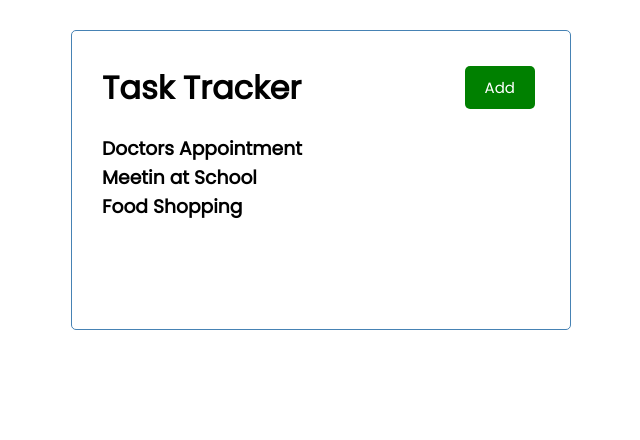
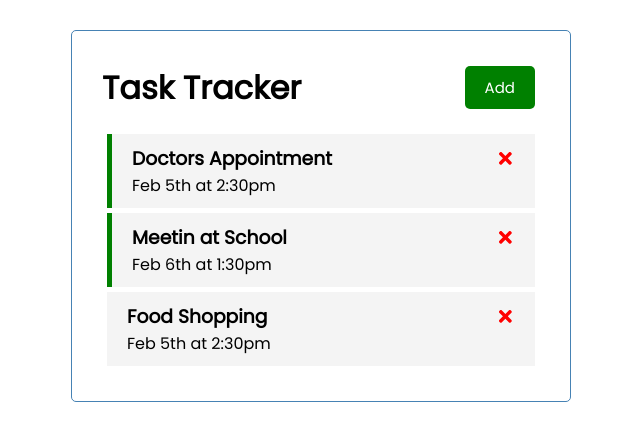
Before and after one commit to jorgegoco/react-task-tracker, a React (Create React App) app: page / in a window 1280 px wide. Shown: the top 440 px of the page, without its empty margins (319-959 px from the left). Built offline with nearby package versions, Linux system fonts and the light colour scheme.

Commit message:
Add Task component

```diff
--- a/package.json
+++ b/package.json
@@ -9,6 +9,7 @@
     "prop-types": "^15.8.1",
     "react": "^18.2.0",
     "react-dom": "^18.2.0",
+    "react-icons": "^4.7.1",
     "react-scripts": "5.0.1",
     "web-vitals": "^2.1.4"
   },
--- a/src/App.js
+++ b/src/App.js
@@ -22,13 +22,22 @@
       day: 'Feb 5th at 2:30pm',
       reminder: false,
     },
+  ]);
 
-  ]);
+  // Delete Task
+  const deleteTask = (id) => {
+    setTasks(tasks.filter((task) => task.id !== id));
+  };
+
+  // Toggle Reminder
+  const toggleReminder = (id) => {
+    setTasks(tasks.map((task) => (task.id === id ? { ...task, reminder: !task.reminder } : task)));
+  };
 
   return (
     <div className="container">
       <Header />
-      <Tasks tasks={tasks} />
+      {tasks.length > 0 ? <Tasks tasks={tasks} onDelete={deleteTask} onToggle={toggleReminder} /> : 'No Tasks To Show'}
     </div>
   );
 }
--- /dev/null
+++ b/src/components/Task.js
@@ -0,0 +1,36 @@
+import PropTypes from 'prop-types';
+import { FaTimes } from 'react-icons/fa';
+
+const Task = ({ task, onDelete, onToggle }) => (
+  <div className={`task ${task.reminder ? 'reminder' : ''}`} onDoubleClick={() => onToggle(task.id)}>
+    <h3>
+      {task.text}
+      {' '}
+      <FaTimes
+        style={{ color: 'red', cursor: 'pointer' }}
+        onClick={() => onDelete(task.id)}
+      />
+    </h3>
+    <p>{task.day}</p>
+
+  </div>
+);
+
+Task.defaultProps = {
+  task: {},
+  onDelete: 'onDelete',
+  onToggle: 'onToggle',
+};
+
+Task.propTypes = {
+  task: PropTypes.objectOf(PropTypes.shape({
+    id: PropTypes.number,
+    text: PropTypes.string,
+    day: PropTypes.string,
+    reminder: PropTypes.bool,
+  })),
+  onDelete: PropTypes.func,
+  onToggle: PropTypes.func,
+};
+
+export default Task;
--- a/src/components/Tasks.js
+++ b/src/components/Tasks.js
@@ -1,18 +1,30 @@
 import PropTypes from 'prop-types';
+import Task from './Task';
 
-const Tasks = ({ tasks }) => (
+const Tasks = ({ tasks, onDelete, onToggle }) => (
   <>
-    {tasks.map((task) => (<h3 key={task.id}>{task.text}</h3>))}
+    {tasks.map((task) => (
+      <Task key={task.id} task={task} onDelete={onDelete} onToggle={onToggle} />
+    ))}
   </>
 
 );
 
 Tasks.defaultProps = {
   tasks: [],
+  onDelete: 'onDelete',
+  onToggle: 'onToggle',
 };
 
 Tasks.propTypes = {
-  tasks: PropTypes.arrayOf,
+  tasks: PropTypes.arrayOf(PropTypes.shape({
+    id: PropTypes.number,
+    text: PropTypes.string,
+    day: PropTypes.string,
+    reminder: PropTypes.bool,
+  })),
+  onDelete: PropTypes.func,
+  onToggle: PropTypes.func,
 };
 
 export default Tasks;
```
Also changed, not shown: 1 other file (tests, documents, lock files or other folders).
